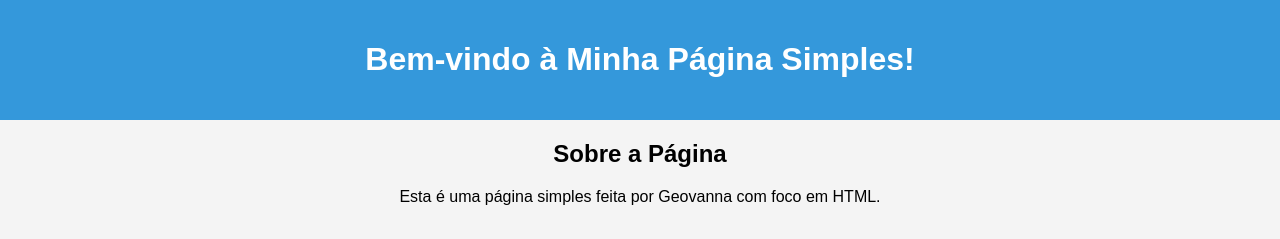
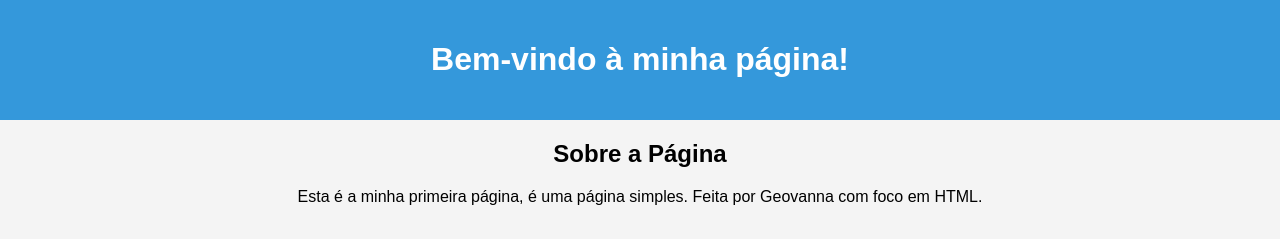
Before and after one commit to lorenzetee/lorenzetee.github.io, a plain HTML site: page index.html in a window 1280 px wide. Shown: the top 239 px of the page. Drawn offline with Linux system fonts and the light colour scheme.

Commit message:
Update index.html

```diff
--- a/index.html
+++ b/index.html
@@ -36,12 +36,12 @@
 <body>
 
     <header>
-        <h1>Bem-vindo à Minha Página Simples!</h1>
+        <h1>Bem-vindo à minha página!</h1>
     </header>
 
     <div>
         <h2>Sobre a Página</h2>
-        <p>Esta é uma página simples feita por Geovanna com foco em HTML.</p>
+        <p>Esta é a minha primeira página, é uma página simples. Feita por Geovanna com foco em HTML.</p>
 
         <img src="blob:https://web.whatsapp.com/b746f8fe-184a-4e34-acda-2ee3ce27e42e"">
 
```
